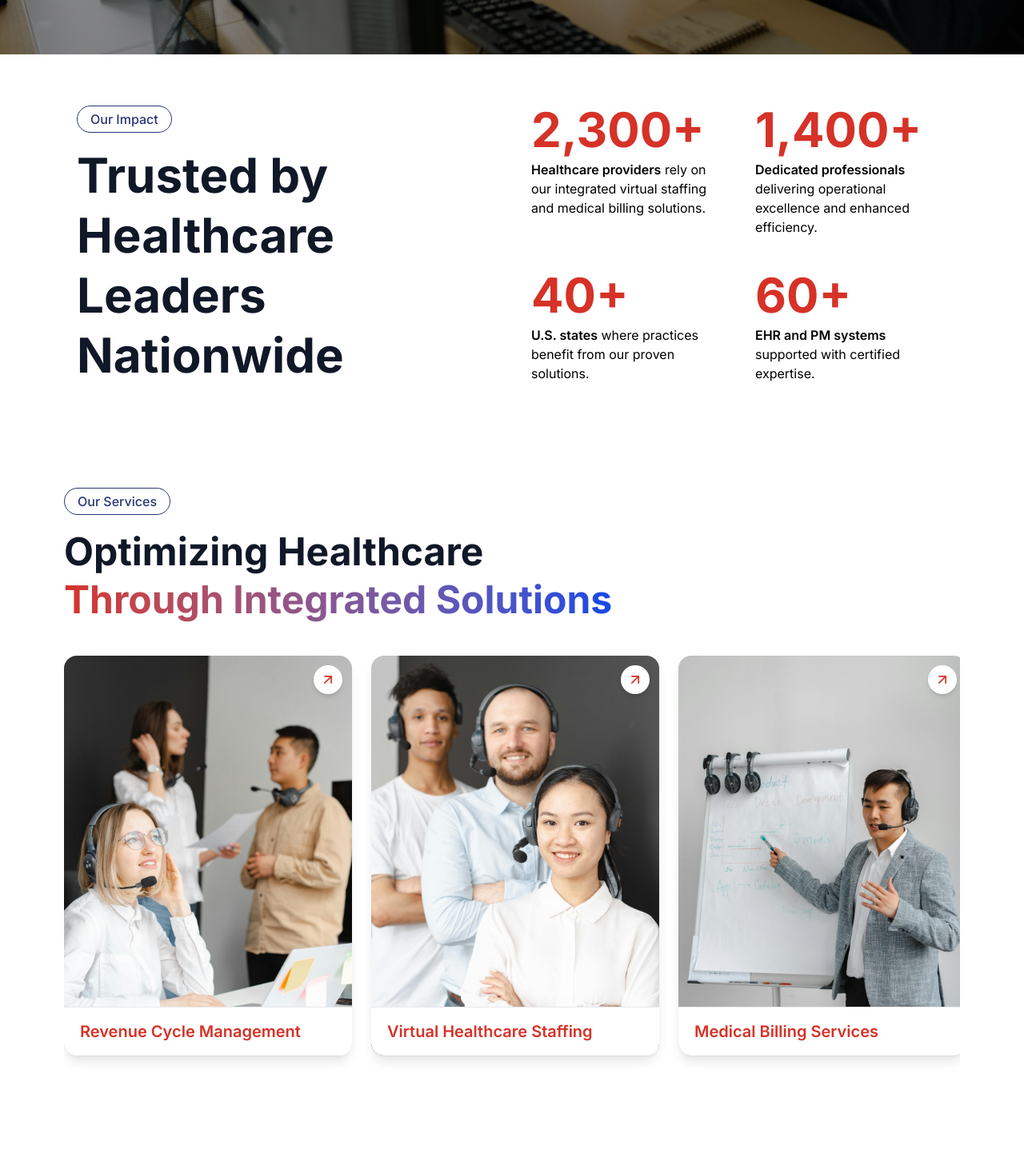
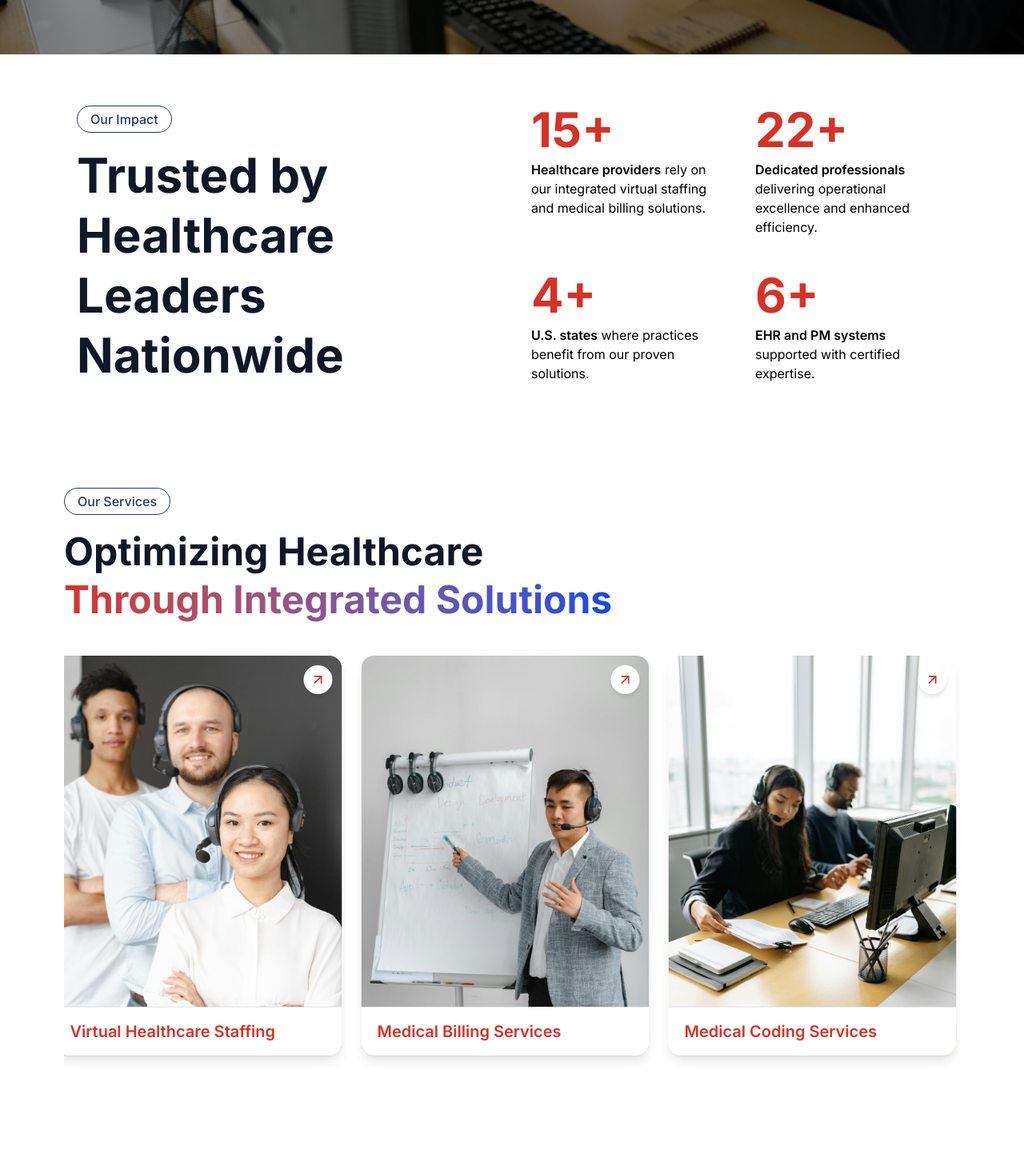
Before and after one commit to appiallc/Leo-Medhub, a Next.js app: page /home in a window 1280 px wide. Shown: the part 740-2202 px from the top of the page at 80% size. Built offline with nearby package versions, Linux system fonts and the light colour scheme.

Commit message:
slider and leo services

```diff
--- a/app/components/footer/index.jsx
+++ b/app/components/footer/index.jsx
@@ -18,7 +18,7 @@ export default function Footer() {
   return (
     <footer className="bg-[#293675] text-white">
       <div className="max-w-7xl mx-auto px-6 py-12">
-        <div className="grid grid-cols-1 md:grid-cols-2 lg:grid-cols-3 gap-10">
+        <div className="grid grid-cols-1 md:grid-cols-2 lg:grid-cols-4 gap-10">
 
           {/* Logo & Contact */}
           <div className="space-y-4">
@@ -57,40 +57,29 @@ export default function Footer() {
           </div>
 
           {/* Services */}
-          <div>
+          <div className="lg:col-span-2">
             <h3 className="text-lg font-semibold mb-4">Services</h3>
-            <ul className="space-y-2 text-sm cursor-pointer">
-              <li>
-                <Link href="#" className="hover:underline">
-                  Medical Billing Service
-                </Link>
-              </li>
-              <li>
-                 <Link href="#" className="hover:underline">
-                  Medical Coding Service
-                </Link></li>
-              <li>
-                <Link href="#" className="hover:underline">
-                 Revenue Cycle Management
-                </Link></li>
-              <li>
-                <Link href="#" className="hover:underline">
-                Credentialing
-                </Link></li>
-              <li>
-                 <Link href="#" className="hover:underline">
-             Fax Management
-                </Link></li>
-              <li>
-                <Link href="#" className="hover:underline">
-             Medical Biller
-                </Link>
-                </li>
-              <li>
-                <Link href="#" className="hover:underline">
-            Medical Records
-                </Link></li>
-            </ul>
+            <div className="grid grid-cols-1 sm:grid-cols-2 gap-x-10 gap-y-2">
+              <ul className="space-y-2 text-sm">
+                <li><Link href="#" className="hover:underline">Medical Billing Services</Link></li>
+                <li><Link href="#" className="hover:underline">Credentialing</Link></li>
+                <li><Link href="#" className="hover:underline">Eligibility & Benefits</Link></li>
+                <li><Link href="#" className="hover:underline">Fax Management</Link></li>
+                <li><Link href="#" className="hover:underline">Medical Biller</Link></li>
+                <li><Link href="#" className="hover:underline">Medical Coding</Link></li>
+                <li><Link href="#" className="hover:underline">Medical Records</Link></li>
+                <li><Link href="#" className="hover:underline">Virtual Healthcare Assistant</Link></li>
+              </ul>
+              <ul className="space-y-2 text-sm">
+                <li><Link href="#" className="hover:underline">New Patient Coordinator</Link></li>
+                <li><Link href="#" className="hover:underline">Phone Receptionist</Link></li>
+                <li><Link href="#" className="hover:underline">Prescription Coordinator</Link></li>
+                <li><Link href="#" className="hover:underline">Prior Authorizations</Link></li>
+                <li><Link href="#" className="hover:underline">Referral Management</Link></li>
+                <li><Link href="#" className="hover:underline">Revenue Cycle Management</Link></li>
+                <li><Link href="#" className="hover:underline">Virtual Healthcare Staffing</Link></li>
+              </ul>
+            </div>
           </div>
 
           {/* Company */}
--- a/app/home/components/countSection/index.jsx
+++ b/app/home/components/countSection/index.jsx
@@ -48,7 +48,7 @@ export default function ImpactSection() {
         <div className="grid sm:grid-cols-2 gap-10 text-black">
           <div>
             <h3 className="text-6xl font-bold text-red-700">
-              {inView ? <CountUp end={2300} duration={2} /> : "0"}+
+              {inView ? <CountUp end={15} duration={2} /> : "0"}+
             </h3>
             <p className="mt-2">
               <span className="font-semibold">Healthcare providers</span> rely on our
@@ -58,7 +58,7 @@ export default function ImpactSection() {
 
           <div>
             <h3 className="text-6xl font-bold text-red-700">
-              {inView ? <CountUp end={1400} duration={2} /> : "0"}+
+              {inView ? <CountUp end={22} duration={2} /> : "0"}+
             </h3>
             <p className="mt-2">
               <span className="font-semibold">Dedicated professionals</span> delivering
@@ -68,7 +68,7 @@ export default function ImpactSection() {
 
           <div>
             <h3 className="text-6xl font-bold text-red-700">
-              {inView ? <CountUp end={40} duration={2} /> : "0"}+
+              {inView ? <CountUp end={4} duration={2} /> : "0"}+
             </h3>
             <p className="mt-2">
               <span className="font-semibold">U.S. states</span> where practices
@@ -78,7 +78,7 @@ export default function ImpactSection() {
 
           <div>
             <h3 className="text-6xl font-bold text-red-700">
-              {inView ? <CountUp end={60} duration={2} /> : "0"}+
+              {inView ? <CountUp end={6} duration={2} /> : "0"}+
             </h3>
             <p className="mt-2">
               <span className="font-semibold">EHR and PM systems</span> supported
--- a/app/home/components/fiveStepsToDreamHome/index.jsx
+++ b/app/home/components/fiveStepsToDreamHome/index.jsx
@@ -93,7 +93,7 @@ export default function FiveStepsToDreamHome() {
         {/* Header */}
         <div className="text-center mb-14">
           <h2 className="text-3xl md:text-4xl lg:text-5xl font-bold leading-tight">
-            <span style={{ color: ORANGE }}>How Leo Medhub Brings Your Vision to Life</span>
+            <span style={{ color: ORANGE }}>How <span className="bg-gradient-to-r from-red-600 to-blue-700 bg-clip-text text-transparent">Leo Medhub</span> Brings Your Vision to Life</span>
           </h2>
           <p className="mt-3 text-lg md:text-xl text-gray-600">
             A streamlined{" "}
--- a/app/home/components/serviceSection/index.jsx
+++ b/app/home/components/serviceSection/index.jsx
@@ -2,6 +2,8 @@
 
 import Image from "next/image";
 import { ArrowUpRight } from "lucide-react";
+
+const SCROLL_DURATION = 40; // seconds for one full cycle
 
 const data = [
   {
@@ -45,27 +47,33 @@ export default function ServicesSection() {
         </h2>
       </div>
 
-      {/* FULL HORIZONTAL SLIDER */}
-      <div
-        className="
-          flex gap-6 overflow-x-auto no-scrollbar pb-4
-          snap-x snap-mandatory
-          w-full
-        "
-      >
-        {data.map((item, i) => (
+      {/* Auto-scrolling horizontal slider */}
+      <style dangerouslySetInnerHTML={{ __html: `
+        @keyframes services-marquee-scroll {
+          0% { transform: translateX(0); }
+          100% { transform: translateX(-50%); }
+        }
+        .services-marquee {
+          animation: services-marquee-scroll ${SCROLL_DURATION}s linear infinite;
+        }
+        .services-marquee:hover {
+          animation-play-state: paused;
+        }
+      `}} />
+      <div className="overflow-x-hidden w-full pb-4 no-scrollbar">
+        <div className="flex gap-6 w-max services-marquee">
+          {/* Duplicate data for seamless infinite loop */}
+          {[...data, ...data].map((item, i) => (
             <div
               key={i}
               className="
                 relative rounded-2xl
-    min-w-[260px] sm:min-w-[300px] md:min-w-[340px] lg:min-w-[360px]
+                w-[260px] sm:w-[300px] md:w-[340px] lg:w-[360px] flex-shrink-0
                 h-[500px]
-    snap-start cursor-pointer group
+                cursor-pointer group
                 bg-white shadow-lg
               "
             >
-
-    {/* Arrow Button */}
               <button
                 className="
                   absolute top-3 right-3 z-20
@@ -76,16 +84,13 @@ export default function ServicesSection() {
                 <ArrowUpRight className="w-5 h-5 text-red-700 group-hover:text-white" />
               </button>
 
-    {/* IMAGE WITH HOVER OVERLAY */}
               <div className="relative w-full h-full rounded-2xl overflow-hidden">
                 <Image
                   src={item.img}
                   alt={item.title}
                   fill
-        className="object-cover transition-transform duration-300  bg-black/40 group-hover:scale-105 "
+                  className="object-cover transition-transform duration-300 bg-black/40 group-hover:scale-105"
                 />
-
-      {/* Black Hover Overlay */}
                 <div
                   className="
                     absolute inset-0 bg-black/60
@@ -95,8 +100,6 @@ export default function ServicesSection() {
                 />
               </div>
 
-
-   {/* TEXT ON IMAGE */}
               <div
                 className="
                   absolute bottom-0 left-0 right-0 z-30
@@ -117,11 +120,9 @@ export default function ServicesSection() {
                   {item.title}
                 </p>
               </div>
-
-
             </div>
           ))}
-
+        </div>
       </div>
     </section>
   );
```
Lines whose indentation alone changed are shown as unchanged.
